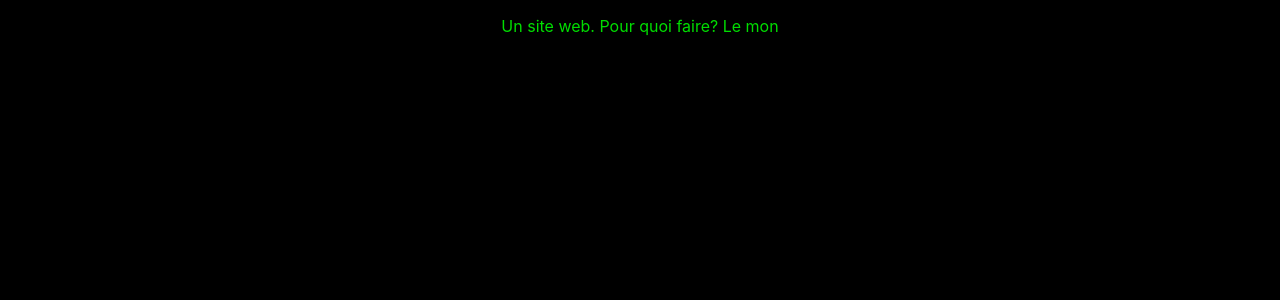
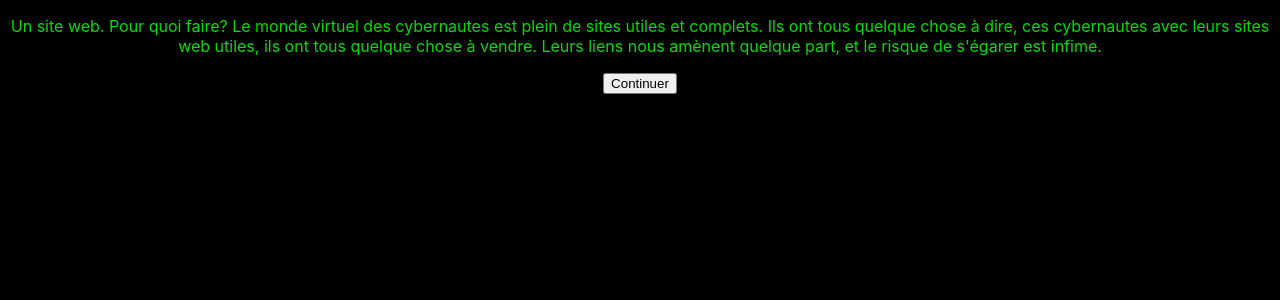
Before and after one commit to albergvasili/folies, a React (Create React App) app in the folder client/: page / in a window 1280 px wide. Both pictures are taken after a click on the button "Entrer". Shown: the top 300 px of the page. Built offline with nearby package versions, Linux system fonts and the light colour scheme; the HTML template or start-up script is replaced by a standard one.

Commit message:
Refactor Bienvenue component
-Extract typing logic into Paragraph component
-Update styles
-Update App.js

```diff
--- a/client/src/App.js
+++ b/client/src/App.js
@@ -7,9 +7,9 @@ function App() {
 
   switch (rendering) {
     case 'main':
-      return (<Main onClick={() => setRendering('intro')} />);
+      return (<Main onClick={ () => setRendering('intro') } />);
     case 'intro':
-      return (<Bienvenue />);
+      return (<Bienvenue onClick={ () => console.log('ooui')/*setRendering('next')*/ }/>);
     default:
   }
 };
--- a/client/src/components/Bienvenue.js
+++ b/client/src/components/Bienvenue.js
@@ -1,87 +1,48 @@
-import {useState, useEffect} from 'react';
-
-import {firstParagraphe,
+import { useState } from 'react';
+import { firstParagraphe,
   secondParagraphe,
   thirdParagraphe,
   fourthParagraphe,
   fifthParagraphe,
-  sixthParagraphe} from '../text/bienvenue.js';
-import Continuer from './Continuer.js';
+  sixthParagraphe } from '../text/bienvenue.js';
+import Paragraph from './Paragraph.js';
 
-function Bienvenue() {
-  const [switchParagraph, setSwitch] = useState(null);
-  const [paragraph, setParagraph] = useState({});
+function Bienvenue({ onClick }) {
+  const [next, setNext] = useState({ 0: true });
 
-  async function typing(textString, paragraphNumber) {
-    function sleep(time){
-      return new Promise(r => setTimeout (r, time));
-    };
-
-    let i;
-    let recomposeMessage = "";
-    const decomposeMessage = textString.split("");
-
-    for (i = 0; i < decomposeMessage.length; i++) {
-      recomposeMessage += decomposeMessage[i];
-      await sleep(50);
-      setParagraph({ ...paragraph, [paragraphNumber]: recomposeMessage });
-    };
-
-    if (i === textString.length) {
-      setSwitch(paragraphNumber + 1);
-    };
+  function handleClick(event, number) {
+    setNext({ ...next, [number]: true });
+    event.target.className = "hidden";
   };
 
-  useEffect(() => {
-    typing(firstParagraphe, 1);
-  }, []);
-
-  function handleClick(event, paragraph, paragraphNumber) {
-    event.preventDefault();
-    typing(paragraph, paragraphNumber);
-    setSwitch(null);
-  }
-
-  return(
+  return (
     <div>
-      <p className="paragraph">
-        { paragraph[1] }
-      </p>
-      { switchParagraph === 2
-        ? <Continuer handleClick={ (e) => handleClick(e, secondParagraphe, 2) }/>
+      <Paragraph paragraph={ firstParagraphe } handleClick={(event) => handleClick(event, 1)} />
+      { next[1]
+        ? <Paragraph paragraph={ secondParagraphe } handleClick={(event) => handleClick(event, 2)} />
         : null }
-      <p className="paragraph">
-        { paragraph[2] }
-      </p>
-      { switchParagraph === 3
-        ? <Continuer handleClick={ (e) => handleClick(e, thirdParagraphe, 3) }/>
+      { next[2]
+        ? <Paragraph paragraph={ thirdParagraphe } handleClick={(event) => handleClick(event, 3)} />
         : null }
-      <p className="paragraph">
-        { paragraph[3] }
-      </p>
-      { switchParagraph === 4
-        ? <Continuer handleClick={ (e) => handleClick(e, fourthParagraphe, 4) }/>
+      { next[3]
+        ? <Paragraph paragraph={ fourthParagraphe } handleClick={(event) => handleClick(event, 4)} />
         : null }
-      <p className="paragraph">
-        { paragraph[4] }
-      </p>
-      { switchParagraph === 5
-        ? <Continuer handleClick={ (e) => handleClick(e, fifthParagraphe, 5) }/>
+      { next[4]
+        ? <Paragraph paragraph={ fifthParagraphe } handleClick={(event) => handleClick(event, 5)} />
         : null }
-      <p className="paragraph">
-        { paragraph[5] }
-      </p>
-      { switchParagraph === 6
-        ? <Continuer handleClick={ (e) => handleClick(e, sixthParagraphe, 6) }/>
+      { next[5]
+        ? <Paragraph paragraph={ sixthParagraphe } handleClick={(event) => handleClick(event, 6)} />
         : null }
-      <p className="paragraph">
-        { paragraph[6] }
-      </p>
-      { switchParagraph === 7
-        ? <h3>Bienvenue au labyrinthe des folies du Cybernaute!</h3>
-        : null }
-    </div>
-  );
+      { next[6]
+         ? (
+             <div>
+               <h3>Bienvenue au labyrinthe des folies du Cybernaute!</h3>
+               <button onClick={ onClick }>Continuer</button>
+             </div>
+         )
+         : null }
+     </div>
+  )
 };
 
 export default Bienvenue;
--- /dev/null
+++ b/client/src/components/Paragraph.js
@@ -0,0 +1,38 @@
+import { useState, useEffect } from 'react';
+
+function Paragraph({ paragraph, handleClick }) {
+  const [typed, setTyped] = useState('');
+
+  async function typing(textString) {
+    function sleep(time){
+      return new Promise(r => setTimeout (r, time));
+    };
+
+    let i;
+    let recomposeMessage = '';
+    const decomposeMessage = textString.split('');
+
+    for (i = 0; i < decomposeMessage.length; i++) {
+      recomposeMessage += decomposeMessage[i];
+      await sleep(1);
+      setTyped(recomposeMessage);
+    };
+  };
+
+  useEffect(() => {
+    typing(paragraph)
+  }, []);
+
+  return (
+    <div>
+      <p>
+        { typed }
+      </p>
+      { typed.length === paragraph.length
+        ? <button onClick={ handleClick }>Continuer</button>
+        : null }
+    </div>
+)
+};
+
+export default Paragraph;
--- a/client/src/index.css
+++ b/client/src/index.css
@@ -5,6 +5,10 @@ body {
     sans-serif;
   -webkit-font-smoothing: antialiased;
   -moz-osx-font-smoothing: grayscale;
+
+  background-color: #000;
+  color: #0D0;
+  text-align: center;
 }
 
 code {
@@ -12,8 +16,6 @@ code {
     monospace;
 }
 
-body {
-  background-color: #000;
-  color: #0D0;
-  text-align: center;
+.hidden {
+  display: none;
 }
```
